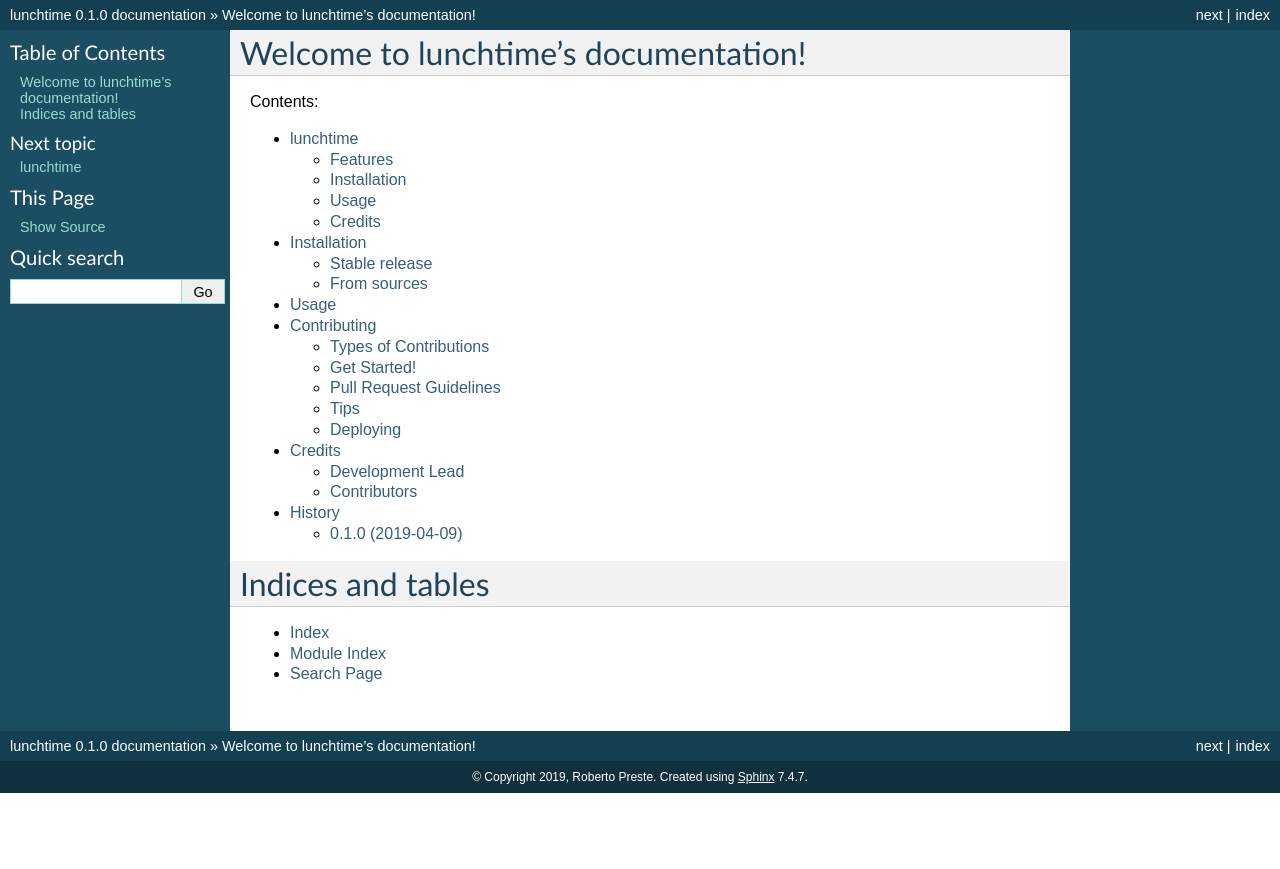
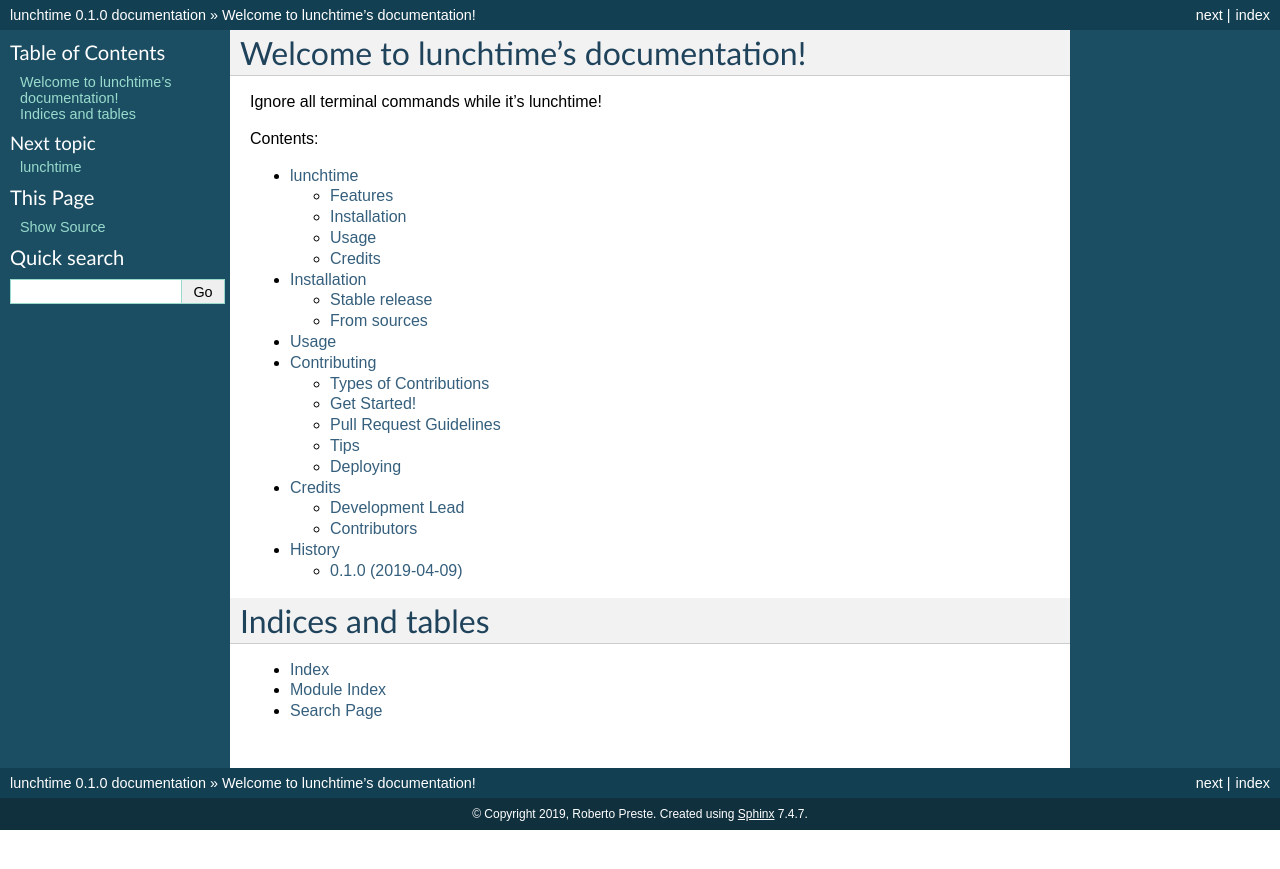
Before and after one commit to robertopreste/lunchtime, a Sphinx documentation site: the page built from docs/index.rst, in a window 1280 px wide. Shown: the top 869 px of the page. Built offline with Sphinx 7.4.7, drawn with Linux system fonts in a browser that asks for light colours; pages that are not in the unit, such as notebooks, are missing from menus.

Commit message:
Update documentation

```diff
--- a/docs/index.rst
+++ b/docs/index.rst
@@ -1,5 +1,7 @@
 Welcome to lunchtime's documentation!
 ======================================
+
+Ignore all terminal commands while it's lunchtime!
 
 .. toctree::
    :maxdepth: 2
```
